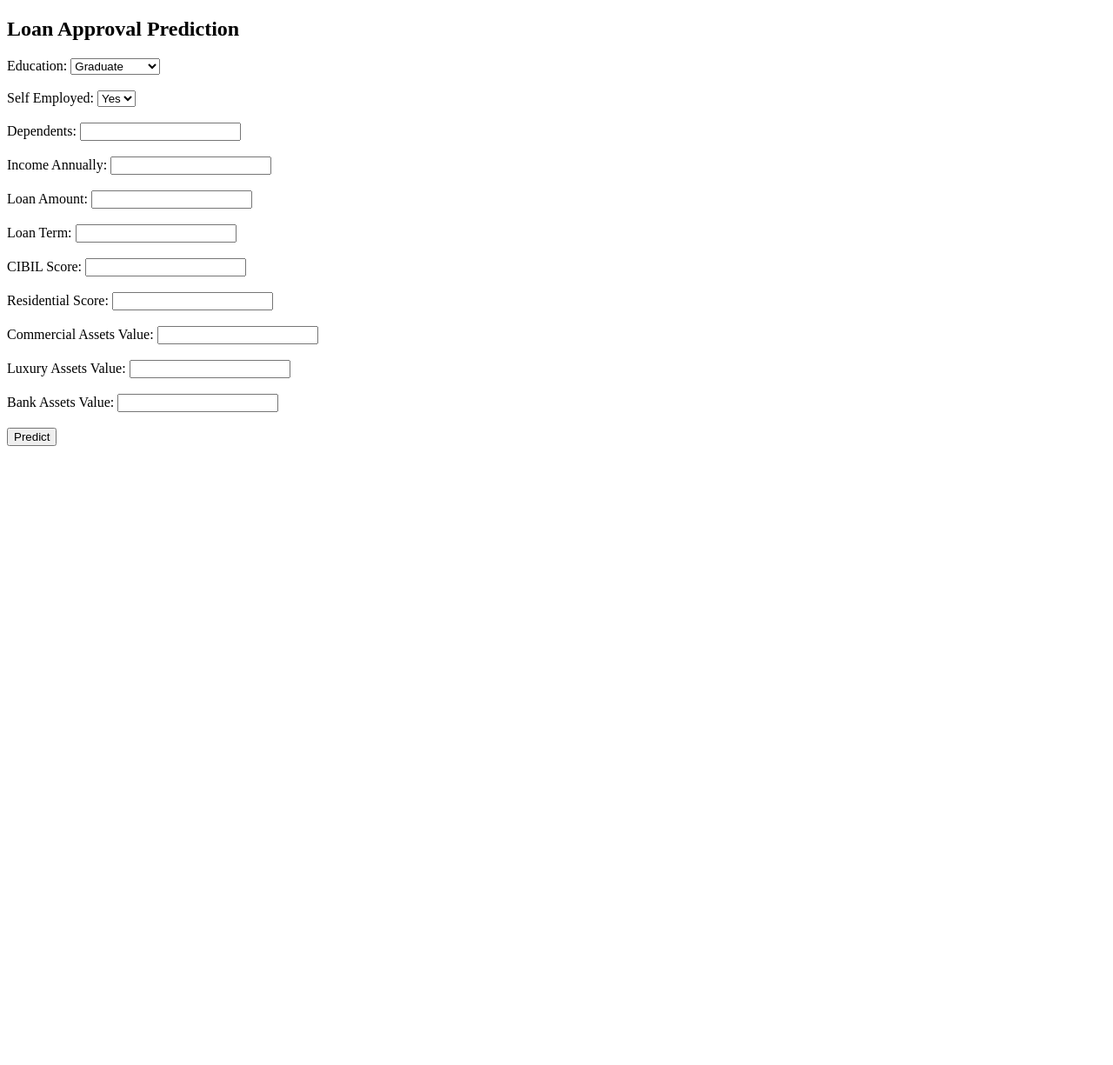
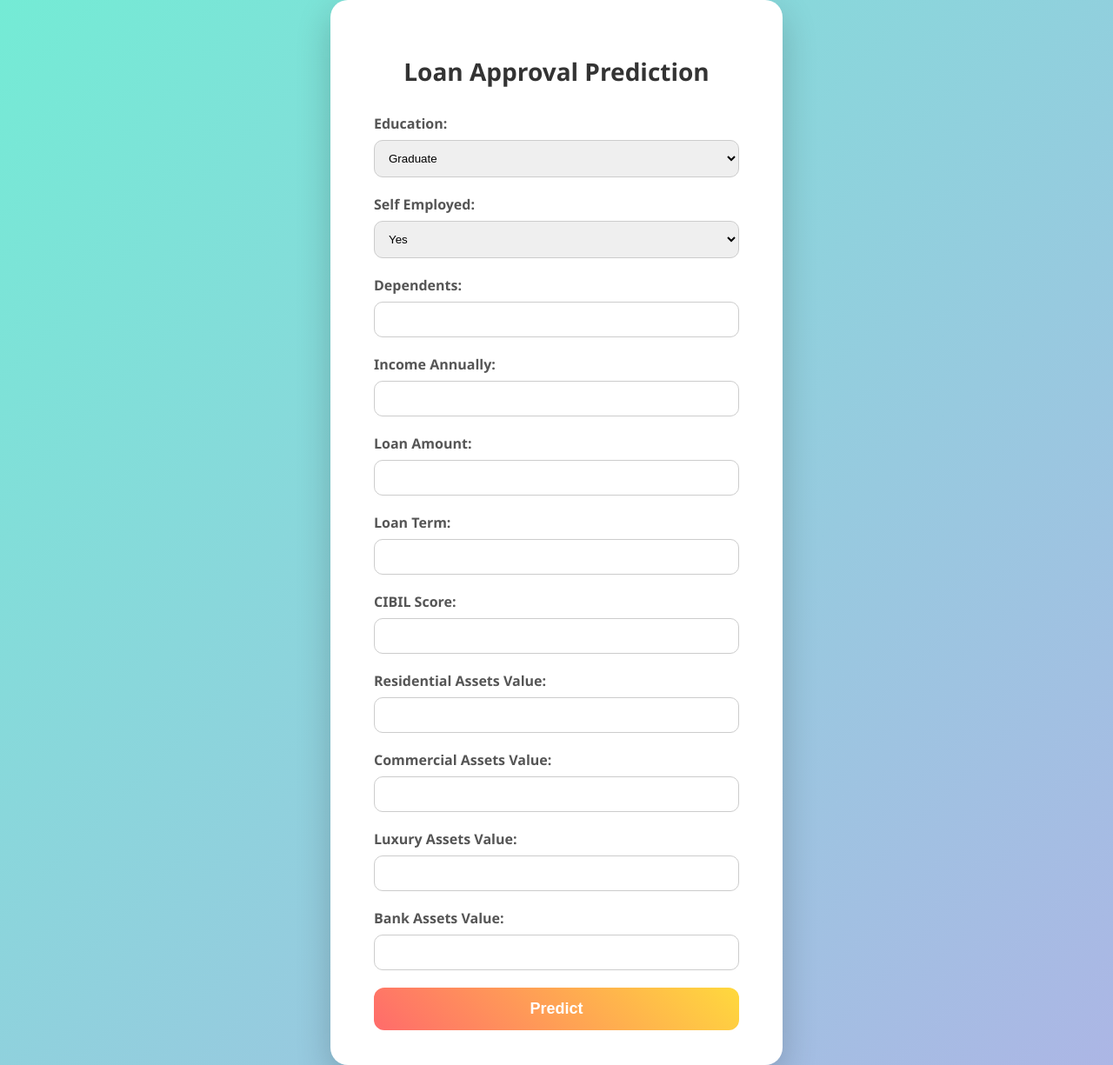
Before and after one commit to Rajdeep-Patil/Loan-Approval-Prediction, a Flask app: page / in a window 1280 px wide. Shown: the whole page at 87% size. Before the commit the page ends 513 px from the top, so only its background shows below. Run offline with Flask 3, Linux system fonts and the light colour scheme.

Commit message:
final_commit_1

```diff
--- a/templates/index.html
+++ b/templates/index.html
@@ -2,55 +2,122 @@
 <html>
 <head>
     <title>Loan Approval Prediction</title>
+    <style>
+        body {
+            font-family: 'Segoe UI', Tahoma, Geneva, Verdana, sans-serif;
+            background: linear-gradient(135deg, #74ebd5, #ACB6E5);
+            display: flex;
+            justify-content: center;
+            align-items: center;
+            min-height: 100vh;
+            margin: 0;
+        }
+
+        .container {
+            background: #ffffff;
+            padding: 40px 50px;
+            border-radius: 20px;
+            box-shadow: 0 15px 40px rgba(0,0,0,0.2);
+            width: 420px;
+        }
+
+        h2 {
+            text-align: center;
+            color: #333;
+            margin-bottom: 30px;
+            font-size: 28px;
+        }
+
+        label {
+            font-weight: bold;
+            display: block;
+            margin-bottom: 8px;
+            color: #555;
+        }
+
+        input[type="number"], select {
+            width: 100%;
+            padding: 12px;
+            margin-bottom: 20px;
+            border-radius: 10px;
+            border: 1px solid #ccc;
+            box-sizing: border-box;
+            transition: border 0.3s, box-shadow 0.3s;
+        }
+
+        input[type="number"]:focus, select:focus {
+            border: 2px solid #007bff;
+            box-shadow: 0 0 8px rgba(0,123,255,0.3);
+            outline: none;
+        }
+
+        button {
+            width: 100%;
+            padding: 14px;
+            background: linear-gradient(45deg, #FF6B6B, #FFD93D);
+            border: none;
+            border-radius: 12px;
+            color: white;
+            font-size: 18px;
+            font-weight: bold;
+            cursor: pointer;
+            transition: all 0.3s ease;
+        }
+
+        button:hover {
+            background: linear-gradient(45deg, #FFD93D, #FF6B6B);
+            transform: scale(1.05);
+        }
+    </style>
 </head>
 <body>
 
+<div class="container">
     <h2>Loan Approval Prediction</h2>
 
     <form action="/predict" method="POST">
-
         <label>Education:</label>
         <select name="education" required>
             <option value=" Graduate">Graduate</option>
             <option value=" Not Graduate">Not Graduate</option>
-    </select><br><br>
+        </select>
 
         <label>Self Employed:</label>
         <select name="self_employed" required>
             <option value=" Yes">Yes</option>
             <option value=" No">No</option>
-    </select><br><br>
+        </select>
 
         <label>Dependents:</label>
-    <input type="number" name="no_of_dependents" required><br><br>
+        <input type="number" name="no_of_dependents" required>
 
         <label>Income Annually:</label>
-    <input type="number" name="income_annum" required><br><br>
+        <input type="number" name="income_annum" required>
 
         <label>Loan Amount:</label>
-    <input type="number" name="loan_amount" required><br><br>
+        <input type="number" name="loan_amount" required>
 
         <label>Loan Term:</label>
-    <input type="number" name="loan_term" required><br><br>
+        <input type="number" name="loan_term" required>
 
         <label>CIBIL Score:</label>
-    <input type="number" name="cibil_score" required><br><br>
+        <input type="number" name="cibil_score" required>
 
-    <label>Residential Score:</label>
-    <input type="number" name="residential_assets_value" required><br><br>
+        <label>Residential Assets Value:</label>
+        <input type="number" name="residential_assets_value" required>
 
         <label>Commercial Assets Value:</label>
-    <input type="number" name="commercial_assets_value" required><br><br>
+        <input type="number" name="commercial_assets_value" required>
 
         <label>Luxury Assets Value:</label>
-    <input type="number" name="luxury_assets_value" required><br><br>
+        <input type="number" name="luxury_assets_value" required>
 
         <label>Bank Assets Value:</label>
-    <input type="number" name="bank_asset_value" required><br><br>
+        <input type="number" name="bank_asset_value" required>
 
         <button type="submit">Predict</button>
-
     </form>
+</div>
 
 </body>
 </html>
```
Also changed, not shown: templates/result.html (+53 -4 lines), 1 other file. Lines whose indentation alone changed are shown as unchanged.
